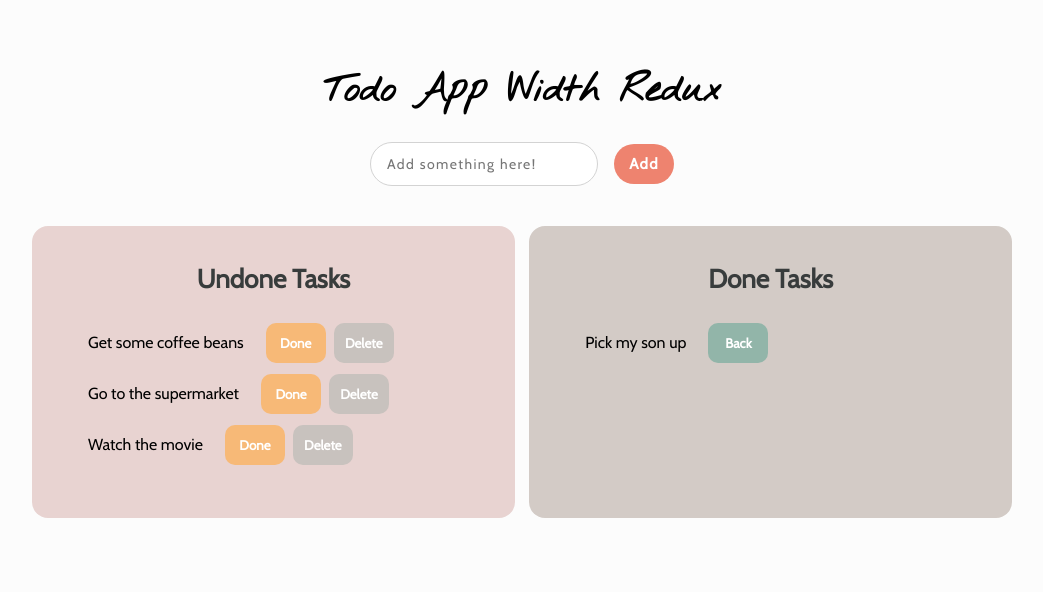
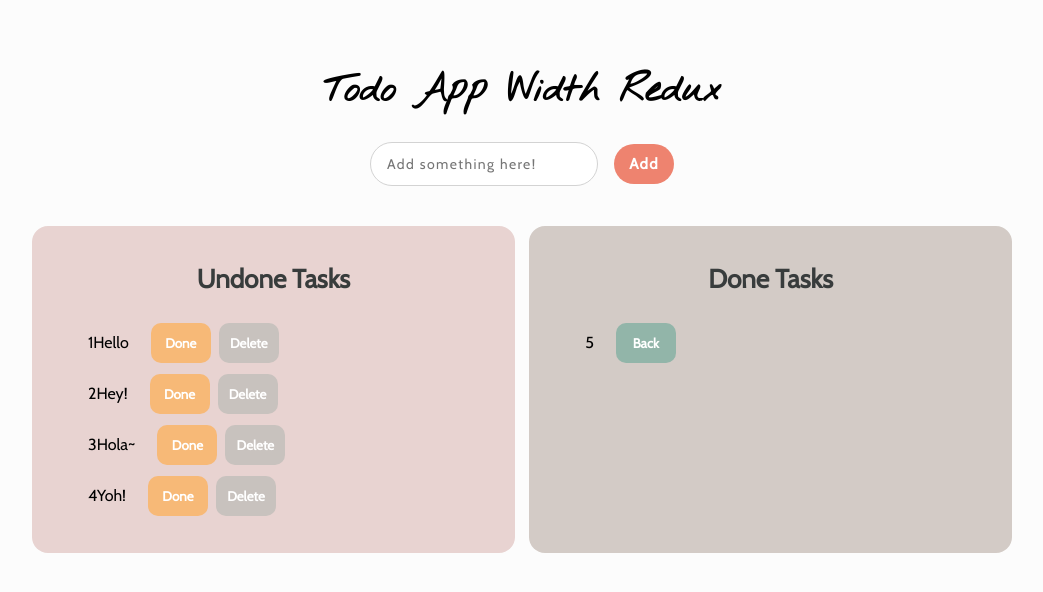
Before and after one commit to butter67/redux-todo-laravel-api, a React (Create React App) app: page / in a window 1280 px wide. Shown: the top 592 px of the page, without its empty margins (118-1161 px from the left). Built offline with nearby package versions, Linux system fonts and the light colour scheme.

Commit message:
completery finashed!!

```diff
--- a/src/TasksSlice.jsx
+++ b/src/TasksSlice.jsx
@@ -2,11 +2,12 @@ import { createSlice } from "@reduxjs/toolkit";
 
 const initialState = {
   undone: [
-    { content: "Get some coffee beans", completed: false },
-    { content: "Go to the supermarket", completed: false },
-    { content: "Watch the movie", completed: false },
+    { content: "1Hello", completed: false },
+    { content: "2Hey!", completed: false },
+    { content: "3Hola~", completed: false },
+    { content: "4Yoh!", completed: false },
   ],
-  done: [{ content: "Pick my son up", completed: true }],
+  done: [{ content: "5", completed: false }],
 };
 
 export const TasksSlice = createSlice({
@@ -37,29 +38,30 @@ export const TasksSlice = createSlice({
     moveTask: (state, action) => {
       const target = action.payload;
       const moveTasks = [...state.undone];
-      moveTasks.map((task) => {
-        if (task.content !== target.content) {
-          return moveTasks;
-        }
-        moveTasks.splice(task, 1);
-        return moveTasks;
-      });
+      console.log(target);
+      console.log(target.index);
+      console.log(target.taskObject.content);
+      moveTasks.splice(target.index, 1);
+
+      const doneTasks = [...state.done, target.taskObject];
 
       return {
         undone: [...moveTasks],
-        done: [...state.done, target],
+        done: [...doneTasks],
       };
     },
 
     //タスクを未完了に戻す
     backTask: (state, action) => {
-      const doneTask = [...state.done];
-      console.log(action.payload);
-      doneTask.splice(action.payload, 1);
+      const target = action.payload;
+      const newDoneTasks = [...state.done];
+      newDoneTasks.splice(target.index, 1);
+
+      const newUndoneTasks = [...state.undone, target.taskObject];
 
       return {
-        undone: [...state.undone, action.payload],
-        done: [...doneTask],
+        undone: [...newUndoneTasks],
+        done: [...newDoneTasks],
       };
     },
   },
--- a/src/components/Done.jsx
+++ b/src/components/Done.jsx
@@ -7,8 +7,8 @@ export const Done = () => {
   // const taskRev = task.slice().reverse();
   const dispatch = useDispatch();
 
-  const onClickBack = (task) => {
-    dispatch(backTask(task));
+  const onClickBack = (i, task) => {
+    dispatch(backTask({ index: i, taskObject: task }));
   };
 
   return (
@@ -20,7 +20,7 @@ export const Done = () => {
           .map((task, i) => (
             <SList key={i}>
               <Spar>{task.content}</Spar>
-              <SBtn onClick={() => onClickBack(task)}>Back</SBtn>
+              <SBtn onClick={() => onClickBack(i, task)}>Back</SBtn>
             </SList>
           ))}
       </ul>
--- a/src/components/Undone.jsx
+++ b/src/components/Undone.jsx
@@ -11,8 +11,8 @@ export const Undone = () => {
   const onDeleteTask = (i) => {
     dispatch(deleteTask(i));
   };
-  const onDone = (task) => {
-    dispatch(moveTask(task));
+  const onDone = (i, task) => {
+    dispatch(moveTask({ index: i, taskObject: task }));
   };
 
   return (
@@ -24,7 +24,7 @@ export const Undone = () => {
           .map((task, i) => (
             <SList key={i}>
               <Spar>{task.content}</Spar>
-              <SBtn onClick={() => onDone(task)}>Done</SBtn>
+              <SBtn onClick={() => onDone(i, task)}>Done</SBtn>
               <SDBtn onClick={() => onDeleteTask(i)}>Delete</SDBtn>
             </SList>
           ))}
```
